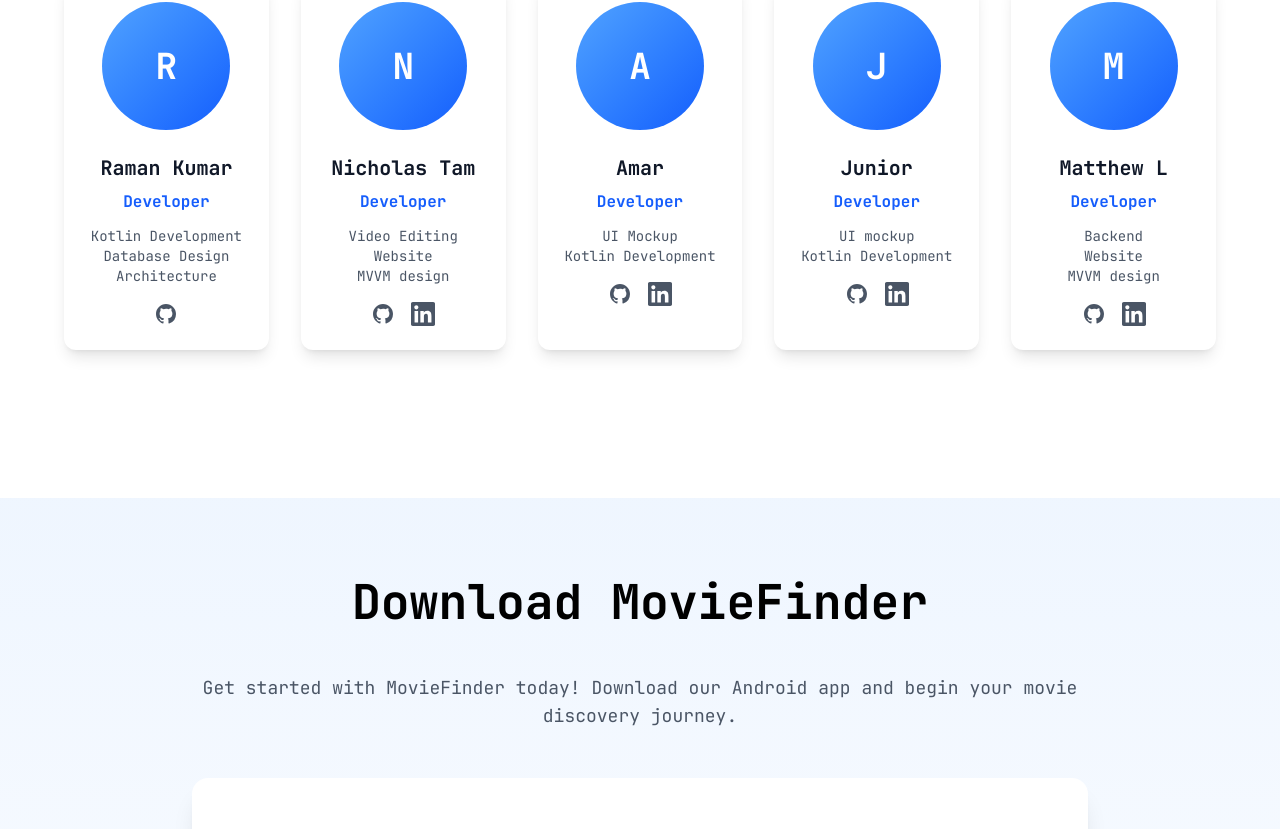
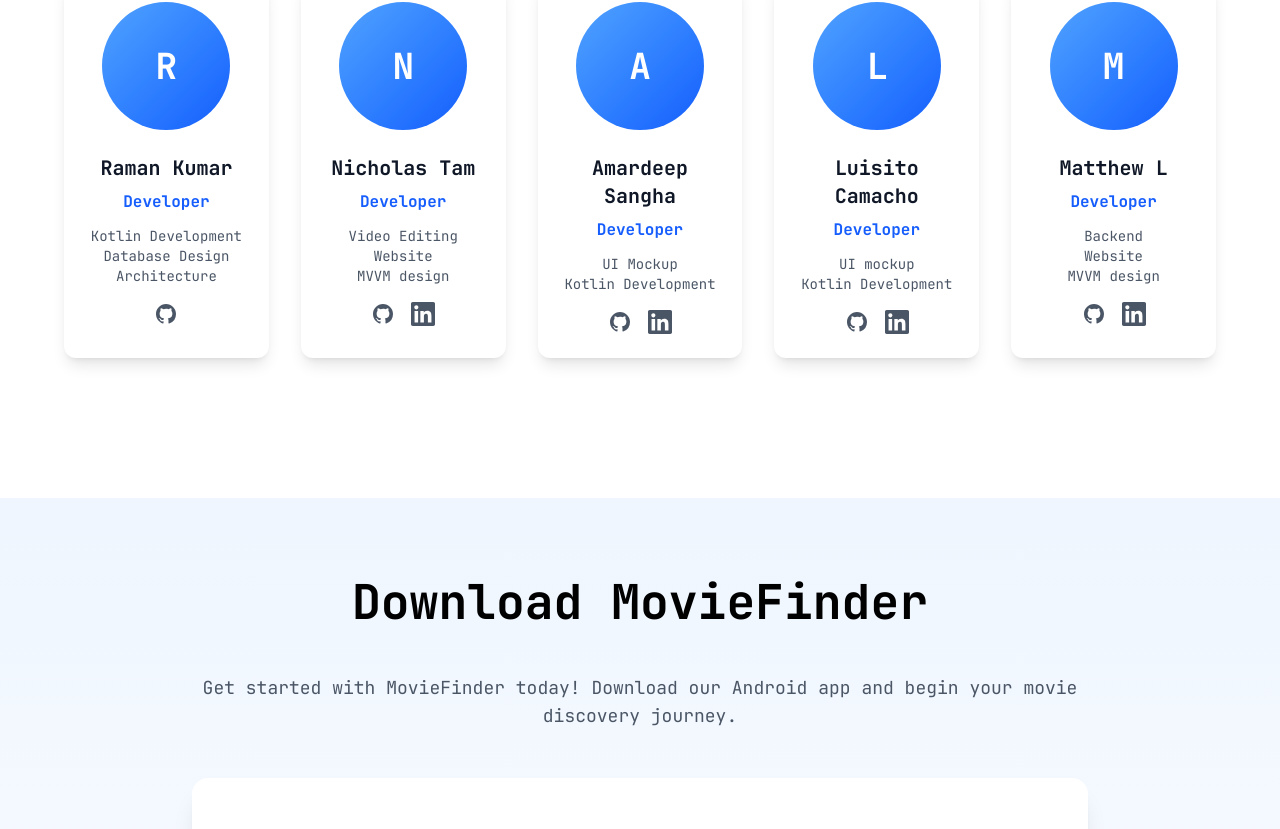
Before and after one commit to NicholasTamm/CMPT362_website, a Next.js app: page / in a window 1280 px wide. Shown: the part 1346-2175 px from the top of the page. Built offline with nearby package versions, Linux system fonts and the light colour scheme.

Commit message:
Updated Team Names.

```diff
--- a/app/components/sections/TeamSection.tsx
+++ b/app/components/sections/TeamSection.tsx
@@ -17,14 +17,14 @@
       linkedin: 'https://www.linkedin.com/in/nicholas-tam-82a9aa295/'
     },
     {
-      name: 'Amar',
+      name: 'Amardeep Sangha',
       role: 'Developer',
       bio: 'UI Mockup \n Kotlin Development',
       github: 'https://github.com/Amar710',
       linkedin: 'https://www.linkedin.com/in/amardeep-sangha-15a5aa265/'
     },
     {
-      name: 'Junior',
+      name: 'Luisito Camacho',
       role: 'Developer',
       bio: 'UI mockup \n Kotlin Development',
       github: 'https://github.com/Junior-Ca',
```
